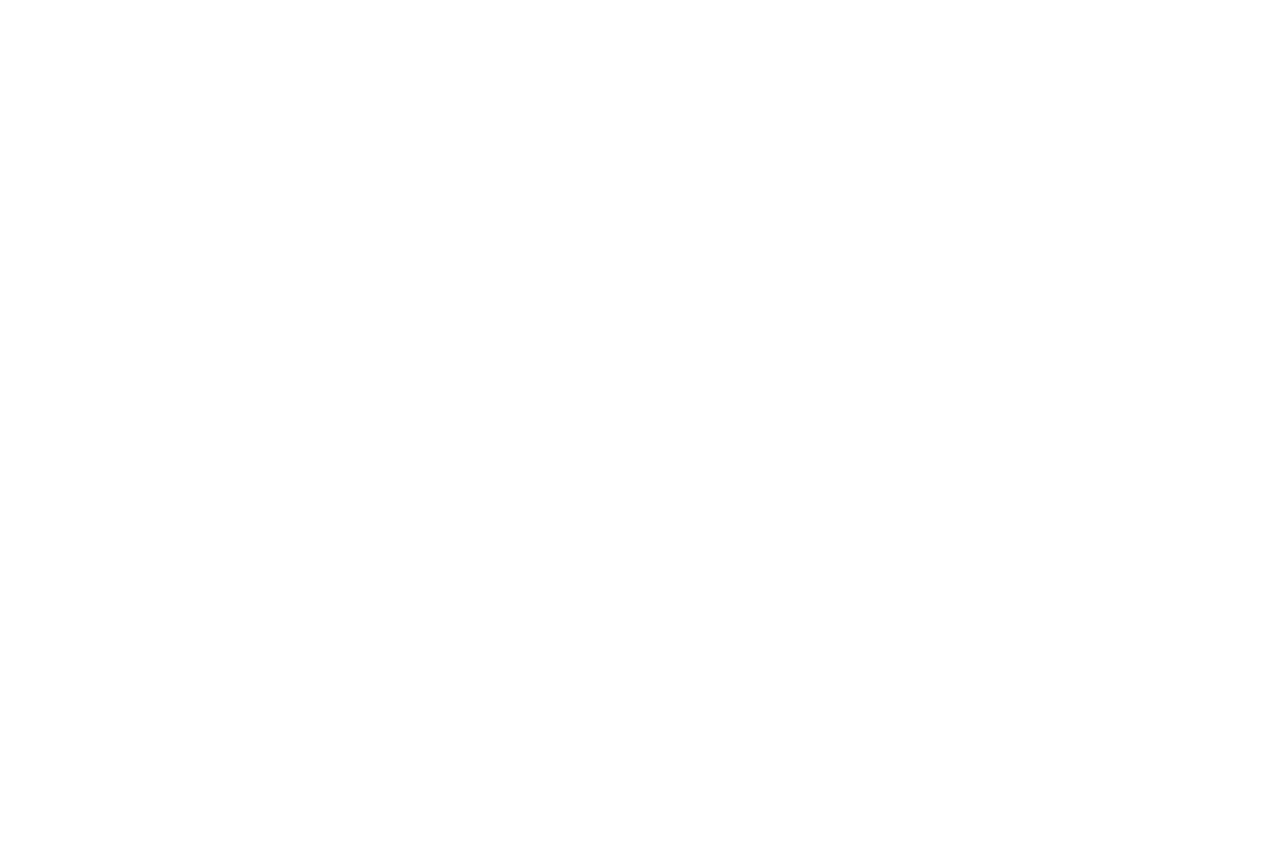
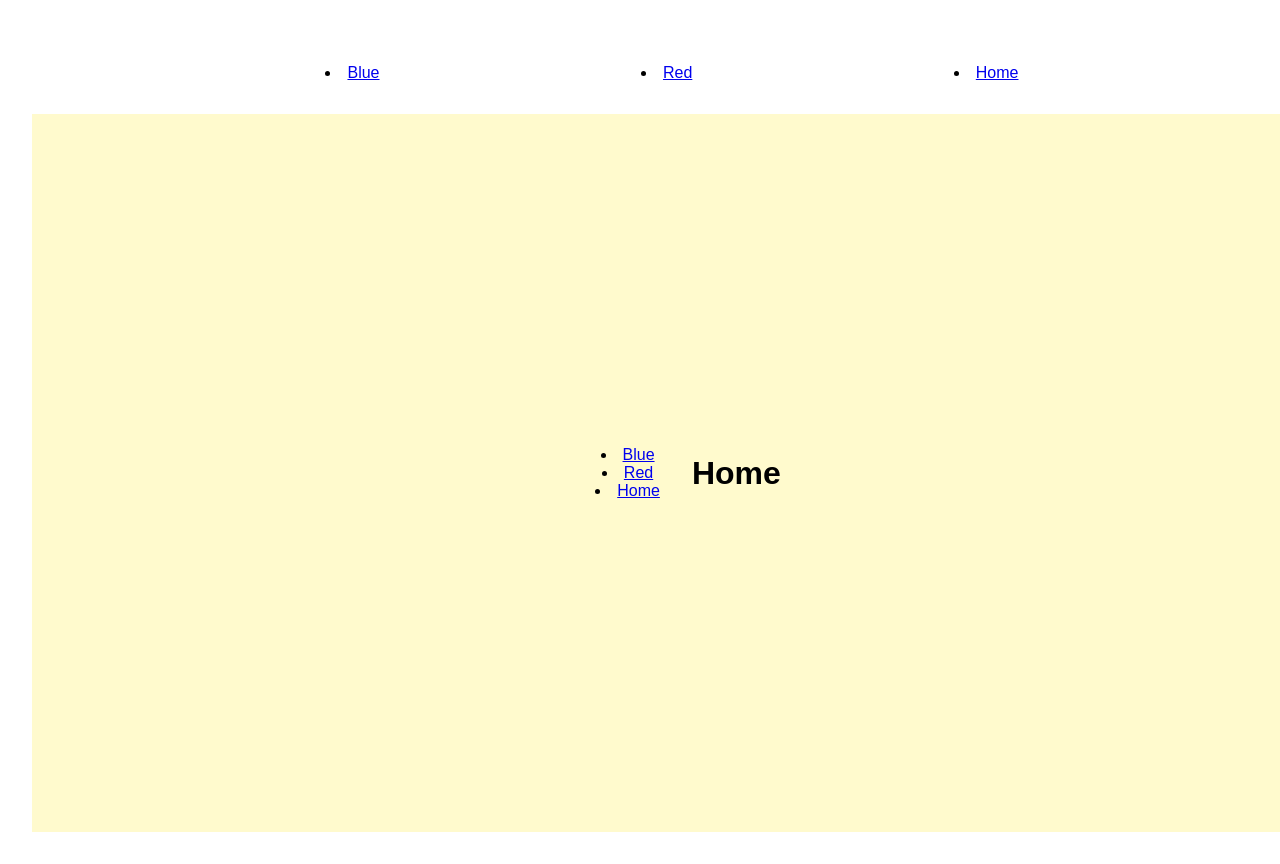
Before and after one commit to Talani-B/Block28, a React (Vite) app: page / in a window 1280 px wide. Before the commit this address had no page. Shown: the top 864 px of the page. Built offline with nearby package versions, Linux system fonts and the light colour scheme.

Commit message:
intial files

```diff
--- a/src/App.jsx
+++ b/src/App.jsx
@@ -1,5 +1,5 @@
 import { useState } from 'react'
-import { Routes, Route } from "react-router-dom";
+import { Routes, Route , Link} from "react-router-dom";
 import './App.css'
 import Red from './components/Red';
 import Blue from './components/Blue';
@@ -13,14 +13,22 @@
 
       <div id="container">
       <div id="navbar">
+       <li>
+        <Link to="/blue">Blue</Link>
+        </li>
+        <li>
+         <Link to="/red">Red</Link>
+         </li>
+        <li>
+        <Link to="/home">Home</Link>
+       </li>
       </div>
       <div id="main-section">
       <Routes>
-      <Route path="/home" element={ <Home/> } />
+      <Route path="/" element={ <Home/> } />
       <Route path="/blue" element={ <Blue/> } />
       <Route path="/red" element={ <Red/> } />
-      <Route path="/home" element={ <Home/> } />
-      </Routes>
+    </Routes>
 
    </div>
    </div>
--- a/src/components/Navbar.jsx
+++ b/src/components/Navbar.jsx
@@ -1,10 +1,16 @@
 import  { Link } from 'react-router-dom';
 export default function Navbar() {
     return (
-    <div id="navbar">
-    <Link to="/blue">Blue</Link>
-    <Link to="/red">Red</Link>
-    <Link to="/home">Home</Link>
+        <div id="navbar">
+        <li>
+         <Link to="/blue">Blue</Link>
+         </li>
+         <li>
+          <Link to="/red">Red</Link>
+          </li>
+         <li>
+         <Link to="/home">Home</Link>
+        </li>
        </div>
     );
   }
```
